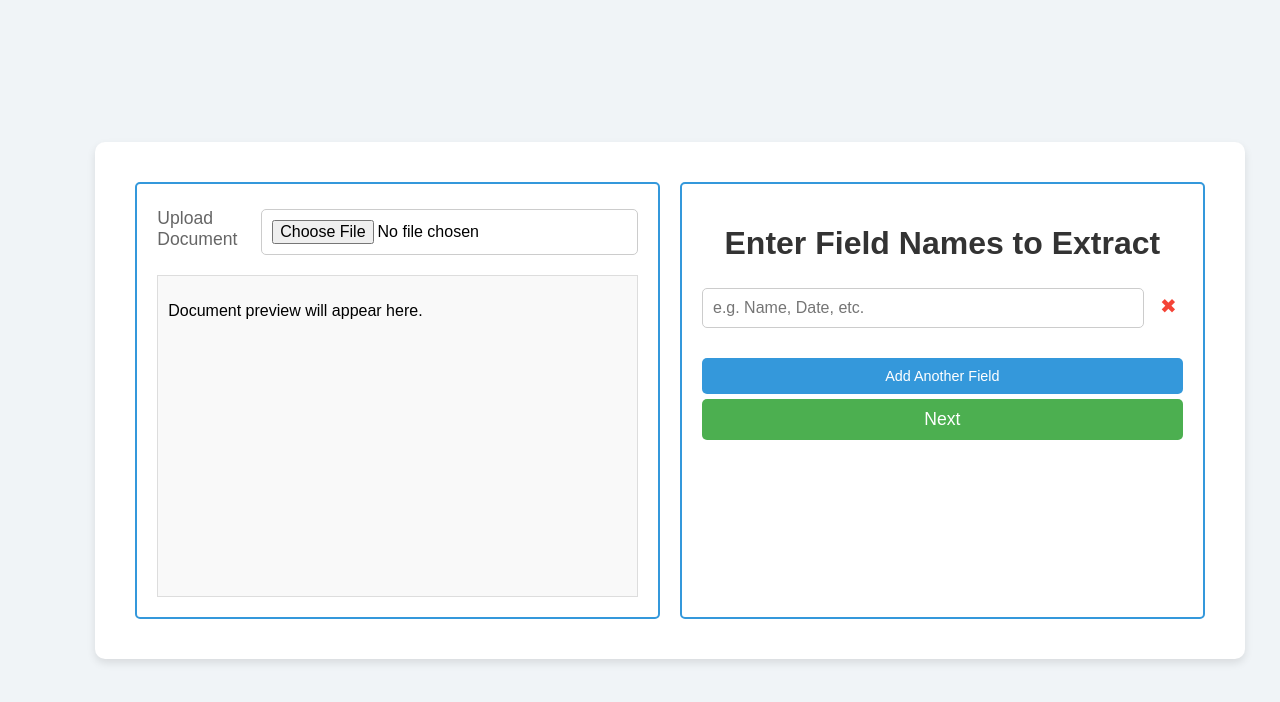
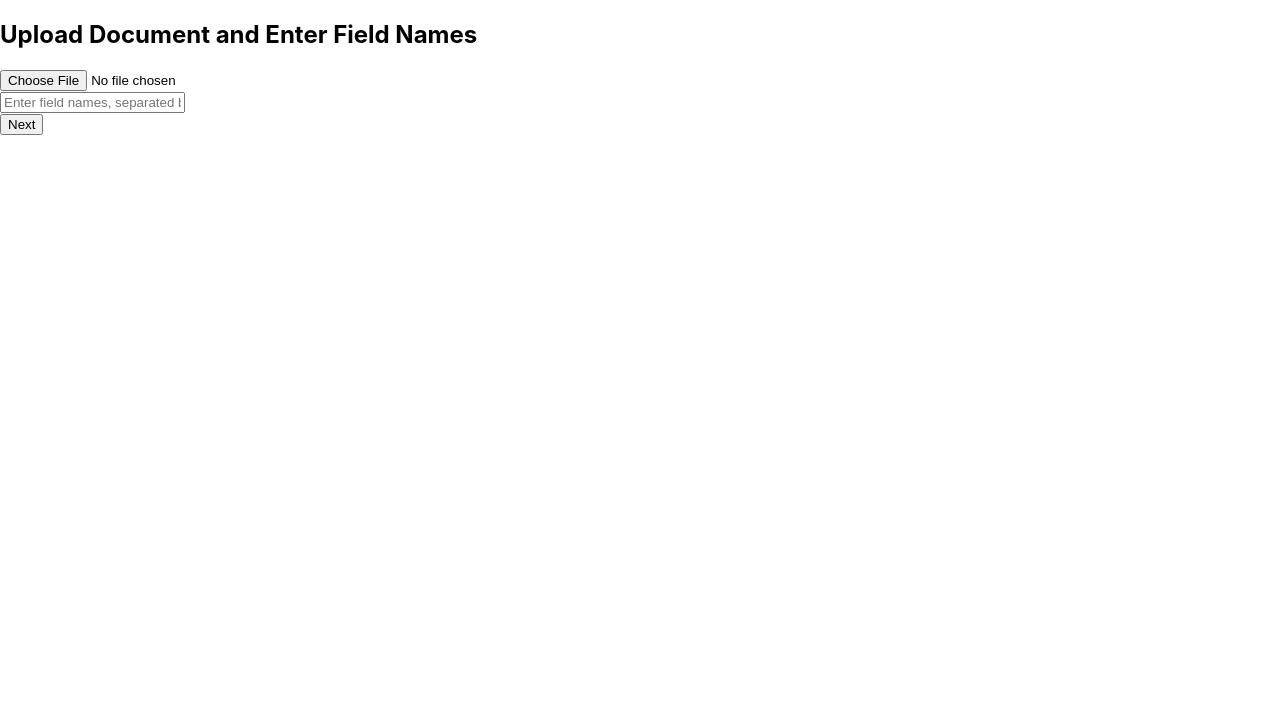
Before and after one commit to Tanya1227/PF_Prototype, a React (Create React App) app: page / in a window 1280 px wide. Shown: the top 702 px of the page. Built offline with nearby package versions, Linux system fonts and the light colour scheme.

Commit message:
feature one

```diff
--- a/src/App.css
+++ b/src/App.css
@@ -1,221 +1,55 @@
 body {
   font-family: Arial, sans-serif;
-  background-color: #f0f4f7;
   margin: 0;
   padding: 0;
-  display: flex;
-  justify-content: center;
-  align-items: center;
-  height: 100vh;
+  background-color: #f4f4f4;
 }
 
-.container {
-  background-color: white;
-  padding: 30px;
-  border-radius: 10px;
-  box-shadow: 0 4px 8px rgba(0, 0, 0, 0.1);
-  display: flex;
-  height: 200%;
-  width: 100%;
-
+h2 {
+  margin-bottom: 20px;
 }
 
-.left-section, .right-section {
-  width: 50%;
-  padding: 10px;
-}
-
-h1 {
-  text-align: center;
-  color: #333;
-}
-
-.input-group {
-  margin-bottom: 20px;
-  display: flex;
-  align-items: center;
-}
-
-label {
-  font-size: 1.1em;
-  color: #666;
+form {
+  margin: 20px 0;
 }
 
 input[type="file"],
-input[type="text"] {
-  width: calc(100% - 40px);
+input[type="text"],
+button {
+  display: block;
+  margin: 10px 0;
   padding: 10px;
-  margin-top: 5px;
-  border: 1px solid #ccc;
-  border-radius: 5px;
-  font-size: 1em;
+  font-size: 16px;
 }
 
-input[type="submit"] {
+button {
   background-color: #4CAF50;
   color: white;
-  padding: 10px;
   border: none;
-  border-radius: 5px;
   cursor: pointer;
-  width: 100%;
-  font-size: 1.1em;
 }
 
-input[type="submit"]:hover {
+button:hover {
   background-color: #45a049;
 }
 
-.preview-container {
-  margin-top: 20px;
-  border: 1px solid #ccc;
-  height: 300px;
-  overflow-y: auto;
-  padding: 10px;
-  background-color: #f9f9f9;
+ul {
+  list-style-type: none;
+  padding: 0;
 }
 
-.add-field-btn {
-  background-color: #008CBA;
-  color: white;
-  padding: 8px 10px;
-  border: none;
-  border-radius: 5px;
-  cursor: pointer;
-  font-size: 0.9em;
-  margin-top: 10px;
-  width: 100%;
-  text-align: center;
-}
-
-.remove-field-btn {
-  background-color: transparent;
-  color: #f44336;
-  border: none;
-  font-size: 1.5em;
-  cursor: pointer;
-  margin-left: 10px;
-}
-
-.preview-container img {
-  max-width: 100%;
-  max-height: 200px;
-}
-
-.loader {
-  position: fixed;
-  top: 50%;
-  left: 50%;
-  transform: translate(-50%, -50%);
-  font-size: 1.5rem;
-  color: #555;
-}
-
-.full-height {
-  height: 100vh;
-}
-
-.result-container {
-  display: flex;
-  height: 100vh;
-  padding: 20px;
-  box-sizing: border-box; /* Include padding and border in element's total width and height */
-}
-
-.left-section, .right-section {
-  width: 50%;
-  padding: 20px;
-  border: 2px solid #3498db; /* Blue border for both sections */
-  border-radius: 5px; /* Optional: rounded corners */
-  margin: 10px; /* Optional: margin between sections */
-  box-sizing: border-box; /* Include padding and border in element's total width and height */
-}
-
-.full-height {
-  height: 100%; /* Ensures sections take full height */
-}
-
-.input-group {
-  margin-bottom: 20px;
-}
-
-input[type="text"] {
-  width: 100%;
+li {
   padding: 10px;
-  margin-top: 5px;
-}
-
-
-/* Add loader styling here */
-.loader-overlay {
-  position: fixed;
-  top: 0;
-  left: 0;
-  width: 100vw;
-  height: 100vh;
-  display: flex;
-  align-items: center;
-  justify-content: center;
-  background-color: rgba(0, 0, 0, 0.5);
-  z-index: 9999;
-  flex-direction: column;
-}
-
-.loader {
-  border: 16px solid #f3f3f3; /* Light grey */
-  border-top: 16px solid #3498db; /* Blue */
-  border-radius: 50%;
-  width: 120px;
-  height: 120px;
-  animation: spin 2s linear infinite;
-}
-
-/* Keyframes for spinner animation */
-@keyframes spin {
-  0% { transform: rotate(0deg); }
-  100% { transform: rotate(360deg); }
-}
-
-/* Other page styles */
-/* .container {
-  display: flex;
-  height: 80%;
-  padding: 20px;
-} */
-
-.left-section, .right-section {
-  width: 50%;
-  padding: 20px;
-}
-
-.input-group {
-  margin-bottom: 20px;
-}
-
-input[type="file"], input[type="text"], input[type="submit"] {
-  width: 100%;
-  padding: 10px;
-  margin-top: 5px;
-}
-
-.remove-field-btn {
-  background: none;
-  border: none;
-  font-size: 20px;
+  background-color: #ddd;
+  margin-bottom: 5px;
   cursor: pointer;
 }
 
-.add-field-btn {
-  background-color: #3498db;
-  color: white;
-  border: none;
-  padding: 10px;
-  cursor: pointer;
+li:hover {
+  background-color: #ccc;
 }
 
-.preview-container {
-  margin-top: 20px;
-  border: 1px solid #ddd;
-  padding: 10px;
-  min-height: 100px;
+#highlightBox {
+  border: 2px solid red;
+  position: absolute;
 }
--- a/src/App.js
+++ b/src/App.js
@@ -1,13 +1,17 @@
-// App.js
 import React from 'react';
+import { Routes, Route } from 'react-router-dom';
 import DocumentForm from './DocumentForm';
+import ResultPage from './ResultPage';
 
-const App = () => {
+function App() {
   return (
-    <div className="App">
-      <DocumentForm />
+    <div>
+      <Routes>
+        <Route path="*" element={<DocumentForm />} />
+        <Route path="/viewer" element={<ResultPage />} />
+      </Routes>
     </div>
   );
-};
+}
 
 export default App;
--- a/src/DocumentForm.js
+++ b/src/DocumentForm.js
@@ -1,111 +1,96 @@
-// DocumentForm.js
 import React, { useState } from 'react';
 import { useNavigate } from 'react-router-dom';
-import './App.css'; // Assuming you have styles in App.css
 
-const DocumentForm = () => {
-  const [fields, setFields] = useState([{ id: 1, value: "" }]);
-  const [filePreview, setFilePreview] = useState("Document preview will appear here.");
-  const [fileData, setFileData] = useState(null);
-  const [loading, setLoading] = useState(false);
+function App() {
+  const [file, setFile] = useState(null);
+  const [fieldNames, setFieldNames] = useState('');
   const navigate = useNavigate();
 
   const handleFileChange = (e) => {
-    const file = e.target.files[0];
-    setFileData(file);
-    if (file) {
-      const fileType = file.type;
-      const reader = new FileReader();
-
-      if (fileType.startsWith("text") || fileType === "application/pdf") {
-        reader.onload = (event) => {
-          setFilePreview(event.target.result.substring(0, 500) + "...");
-        };
-        reader.readAsText(file);
-      } else if (fileType.startsWith("image")) {
-        reader.onload = (event) => {
-          setFilePreview(<img src={event.target.result} alt="Uploaded Document Preview" style={{ maxWidth: '100%', maxHeight: '200px' }} />);
-        };
-        reader.readAsDataURL(file);
-      } else {
-        setFilePreview(`Cannot preview this file type (${fileType}).`);
-      }
-    } else {
-      setFilePreview("Document preview will appear here.");
-    }
+    setFile(e.target.files[0]);
   };
 
-  const handleAddField = () => {
-    setFields([...fields, { id: fields.length + 1, value: "" }]);
-  };
-
-  const handleRemoveField = (id) => {
-    setFields(fields.filter(field => field.id !== id));
-  };
-
-  const handleInputChange = (id, event) => {
-    const newFields = fields.map(field => field.id === id ? { ...field, value: event.target.value } : field);
-    setFields(newFields);
+  const handleFieldNamesChange = (e) => {
+    setFieldNames(e.target.value);
   };
 
   const handleSubmit = (e) => {
     e.preventDefault();
-    setLoading(true);
-    setTimeout(() => {
-      setLoading(false);
-      navigate('/result', { state: { fields, fileData } });
-    }, 2000);
+
+    if (!file || !fieldNames) {
+      alert('Please upload a file and enter field names.');
+      return;
+    }
+
+    // Split field names by comma and trim whitespace
+    const enteredFieldNames = fieldNames.split(',').map(name => name.trim());
+
+    // Simulating the backend response with static data
+    const mockBackendResponse = [
+      {
+        "serialNo": "1",
+        "id": "14",
+        "entityValue": "US-001",
+        "entityName": "Location",
+        "pixelCoord": [[652.0, 211.0], [695.0, 211.0], [695.0, 227.0], [652.0, 227.0]]
+      },
+      {
+        "serialNo": "2",
+        "id": "15",
+        "entityValue": "John",
+        "entityName": "Name",
+        "pixelCoord": [[55.0, 235.0], [83.0, 235.0], [83.0, 249.0], [55.0, 249.0]]
+      },
+      {
+        "serialNo": "3",
+        "id": "33",
+        "entityValue": "2312/2019",
+        "entityName": "Date",
+        "pixelCoord": [[637.0, 265.0], [695.0, 265.0], [695.0, 277.0], [637.0, 277.0]]
+      },
+      {
+        "serialNo": "4",
+        "id": "60",
+        "entityValue": "$154.06",
+        "entityName": "Amount",
+        "pixelCoord": [[626.0, 555.0], [685.0, 555.0], [685.0, 575.0], [626.0, 575.0]]
+      }
+    ];
+
+    // Filter the backend response to include only the entered field names
+    const filteredFieldData = mockBackendResponse.filter(field =>
+      enteredFieldNames.includes(field.entityName)
+    );
+
+    // Navigate to the viewer page with the filtered backend response and document
+    navigate('/viewer', {
+      state: {
+        fieldData: filteredFieldData,
+        documentUrl: URL.createObjectURL(file)
+      }
+    });
   };
 
   return (
-    <div className="container">
-      {/* Left Section */}
-      <div className="left-section">
-        <div className="input-group">
-          <label htmlFor="fileUpload">Upload Document</label>
-          <input type="file" id="fileUpload" onChange={handleFileChange} />
+    <div>
+      <h2>Upload Document and Enter Field Names</h2>
+      <form onSubmit={handleSubmit}>
+        <div>
+          <input type="file" accept=".pdf,.png,.jpg,.jpeg" onChange={handleFileChange} required />
         </div>
-        <div className="preview-container">
-          {typeof filePreview === "string" ? <p>{filePreview}</p> : filePreview}
+        <div>
+          <input
+            type="text"
+            placeholder="Enter field names, separated by commas"
+            value={fieldNames}
+            onChange={handleFieldNamesChange}
+            required
+          />
         </div>
-      </div>
-
-      {/* Right Section */}
-      <div className="right-section">
-        <h1>Enter Field Names to Extract</h1>
-        <form onSubmit={handleSubmit}>
-          {fields.map(field => (
-            <div key={field.id} className="input-group">
-              <input
-                type="text"
-                placeholder="e.g. Name, Date, etc."
-                value={field.value}
-                onChange={(e) => handleInputChange(field.id, e)}
-                required
-              />
-              <button
-                type="button"
-                className="remove-field-btn"
-                onClick={() => handleRemoveField(field.id)}
-              >
-                &#x2716;
-              </button>
-            </div>
-          ))}
-          <button type="button" className="add-field-btn" onClick={handleAddField}>Add Another Field</button>
-          <input type="submit" value="Next" />
-        </form>
-      </div>
-
-      {/* Loader */}
-      {loading && (
-        <div className="loader-overlay">
-          <div className="loader"></div>
-          <p>Loading...</p>
-        </div>
-      )}
+        <button type="submit">Next</button>
+      </form>
     </div>
   );
-};
+}
 
-export default DocumentForm;
+export default App;
--- a/src/ResultPage.js
+++ b/src/ResultPage.js
@@ -1,35 +1,83 @@
+import React, { useState, useEffect } from 'react';
+import { useLocation } from 'react-router-dom';
 
-import React from 'react';
-import { useLocation } from 'react-router-dom';
-import './App.css'; // Assuming you have some basic styles in App.css
+function ResultPage() {
+  const location = useLocation();
+  const { fieldData, documentUrl } = location.state;
 
-const ResultPage = () => {
-  const location = useLocation();
-  const { fields, fileData } = location.state;
+  const [highlightedField, setHighlightedField] = useState(null);
+  const [fieldValues, setFieldValues] = useState({});
+
+  const highlightField = (coords, entityName) => {
+    setHighlightedField(coords);
+    setFieldValues(prevValues => ({
+      ...prevValues,
+      [entityName]: fieldValues[entityName] || '',
+    }));
+  };
+
+  const handleFieldValueChange = (entityName, value) => {
+    setFieldValues(prevValues => ({
+      ...prevValues,
+      [entityName]: value,
+    }));
+  };
+
+  useEffect(() => {
+    const highlightBox = document.getElementById('highlightBox');
+    if (highlightedField) {
+      const x1 = highlightedField[0][0];
+      const y1 = highlightedField[0][1];
+      const x2 = highlightedField[2][0]; // Using [2] for the bottom-right corner
+      const y2 = highlightedField[2][1];
+
+      highlightBox.style.left = `${x1}px`;
+      highlightBox.style.top = `${y1}px`;
+      highlightBox.style.width = `${x2 - x1}px`;
+      highlightBox.style.height = `${y2 - y1}px`;
+      highlightBox.style.display = 'block';
+    }
+  }, [highlightedField]);
 
   return (
-    <div className="result-container">
-      {/* Left Section: Document Preview */}
-      <div className="left-section full-height">
-        {fileData ? (
-          <embed src={URL.createObjectURL(fileData)} width="100%" height="100%" type={fileData.type} />
-        ) : (
-          <p>No document available for preview</p>
+    <div style={{ display: 'flex' }}>
+      <div style={{ position: 'relative', width: '70%' }}>
+        {/* Display Document */}
+        <embed src={documentUrl} width="100%" height="600px" type="application/pdf" />
+
+        {/* Highlight Box */}
+        {highlightedField && (
+          <div
+            id="highlightBox"
+            style={{
+              position: 'absolute',
+              border: '2px solid red',
+              display: 'block', // Always show the highlight box
+              pointerEvents: 'none', // Allow clicks to pass through
+              zIndex: 1,
+            }}
+          ></div>
         )}
       </div>
 
-      {/* Right Section: Fields */}
-      <div className="right-section full-height">
-        <h1>Enter Data for Fields</h1>
-        {fields.map((field, index) => (
-          <div key={index} className="input-group">
-            <label>{field.value}</label>
-            <input type="text" placeholder={`Enter ${field.value}`} />
-          </div>
-        ))}
+      <div style={{ width: '30%', padding: '10px' }}>
+        <h2>Field Names</h2>
+        <ul>
+          {fieldData.map((field) => (
+            <li key={field.id} onClick={() => highlightField(field.pixelCoord, field.entityName)}>
+              {field.entityName}:
+              <input
+                type="text"
+                value={fieldValues[field.entityName] || field.entityValue}
+                onChange={(e) => handleFieldValueChange(field.entityName, e.target.value)}
+                style={{ marginLeft: '5px', width: '80%' }}
+              />
+            </li>
+          ))}
+        </ul>
       </div>
     </div>
   );
-};
+}
 
 export default ResultPage;
--- a/src/index.js
+++ b/src/index.js
@@ -8,8 +8,8 @@ import { BrowserRouter as Router, Routes, Route } from 'react-router-dom';
 ReactDOM.render(
   <Router>
     <Routes>
-      <Route path="/" element={<App />} />
-      <Route path="/result" element={<ResultPage />} />
+      <Route path="*" element={<App />} />
+      <Route path="/viewer" element={<ResultPage />} /> {/* Updated path to /viewer */}
     </Routes>
   </Router>,
   document.getElementById('root')
```
